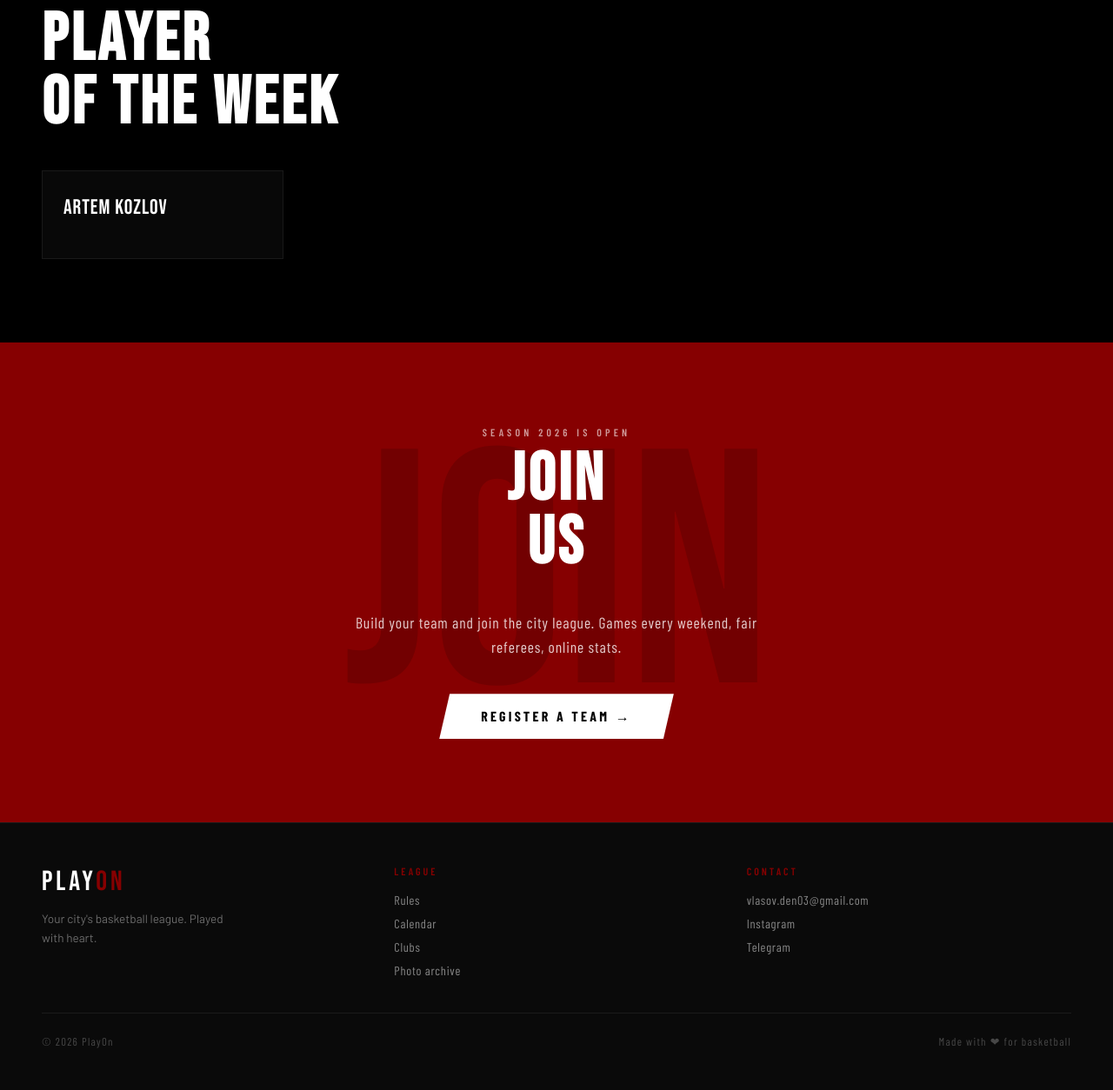
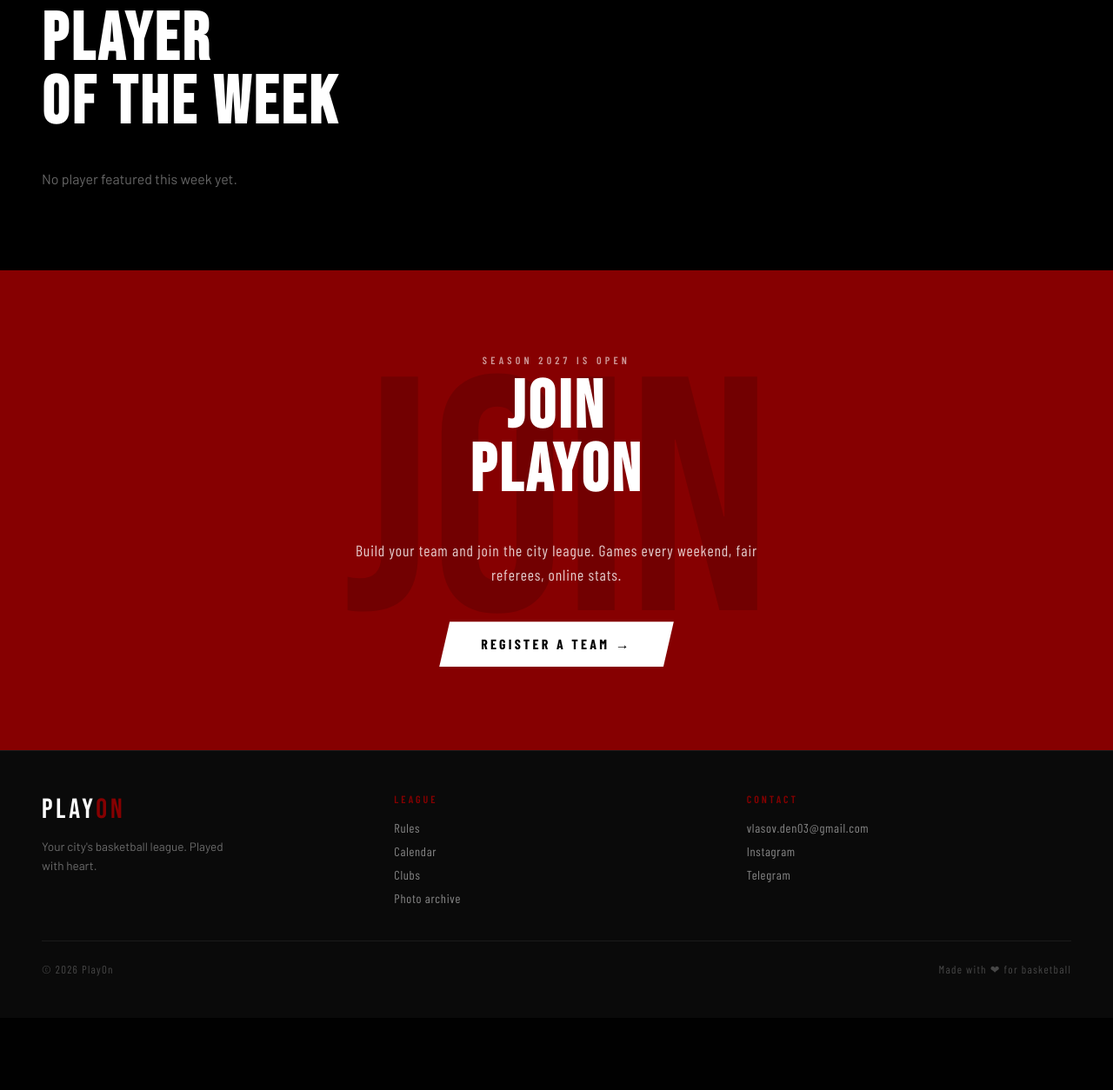
Before and after one commit to xDENozavr/playon, a Django app: page /playon/ in a window 1280 px wide. Shown: the part 1499-2753 px from the top of the page at 87% size. After the commit the page ends 2622 px from the top, so only its background shows below. Run offline with Django 5.2, Linux system fonts and the light colour scheme; data that the repository does not hold is empty.

Commit message:
Add dynamic Player of the Week feature

```diff
--- a/blog/templates/blog/index.html
+++ b/blog/templates/blog/index.html
@@ -127,31 +127,23 @@
     <h2 class="section-title reveal">PLAYER<br>OF THE WEEK</h2>
 
     <div class="players-grid reveal">
-      <div class="player-card" data-num="">
-        <div class="player-name">Artem Kozlov</div>
-        <!-- <div class="player-stats">
-          <div class="pstat">
-            <div class="pstat-val">24.1</div>
-            <div class="pstat-key">Points</div>
-          </div>
-          <div class="pstat">
-            <div class="pstat-val">7.4</div>
-            <div class="pstat-key">Rebounds</div>
-          </div>
-          <div class="pstat">
-            <div class="pstat-val">3.2</div>
-            <div class="pstat-key">Assists</div>
-          </div>
-        </div> -->
-      </div>
-
+      {% if player_of_week %}
+        <div class="player-card" data-num="">
+          <div class="player-name">{{ player_of_week.profile.user.first_name }} {{ player_of_week.profile.user.last_name }}</div>
+          {% if player_of_week.quote %}
+            <div class="player-quote">{{ player_of_week.quote }}</div>
+          {% endif %}
+        </div>
+      {% else %}
+        <p style="color: rgba(255,255,255,.4);">No player featured this week yet.</p>
+      {% endif %}
     </div>
   </section>
 
   <!-- LEAGUE REGISTRATION -->
   <section id="register" class="register-section">
-    <div class="section-label">Season 2026 is open</div>
-    <h2 class="section-title">JOIN<br>US</h2>
+    <div class="section-label">Season 2027 is open</div>
+    <h2 class="section-title">JOIN<br>PLAYON</h2>
     <p>Build your team and join the city league. Games every weekend, fair referees, online stats.</p>
     <a href="{% url 'create_team' %}" class="btn-white">Register a team →</a>
   </section>
--- a/blog/views.py
+++ b/blog/views.py
@@ -1,6 +1,6 @@
 from django.shortcuts import render
 from .models import News
-from core.models import Team, Club, TeamCategory, Game
+from core.models import Team, Club, TeamCategory, Game, PlayerOfTheWeek
 from django.contrib.auth import get_user_model
 from django.shortcuts import get_object_or_404
 from django.db.models import Count, Q, F
@@ -74,6 +74,7 @@ def index(request):
         )
     games_played = Game.objects.filter(is_finished=True).count()
 
+    player_of_week = PlayerOfTheWeek.objects.filter(is_active=True).select_related('profile__user').first()
     context = {
         'teams_count': get_teams_count(),
         'players_amount': get_player_estimate(),
@@ -81,6 +82,7 @@ def index(request):
         'news': all_news,
         'top_teams': top_teams,
         'games_played': games_played,
+        'player_of_week': player_of_week,
     }
     return render(request, 'blog/index.html', context)
 
```
Also changed, not shown: core/admin.py (+6 -1 lines), core/migrations/0004_playeroftheweek.py (added).
